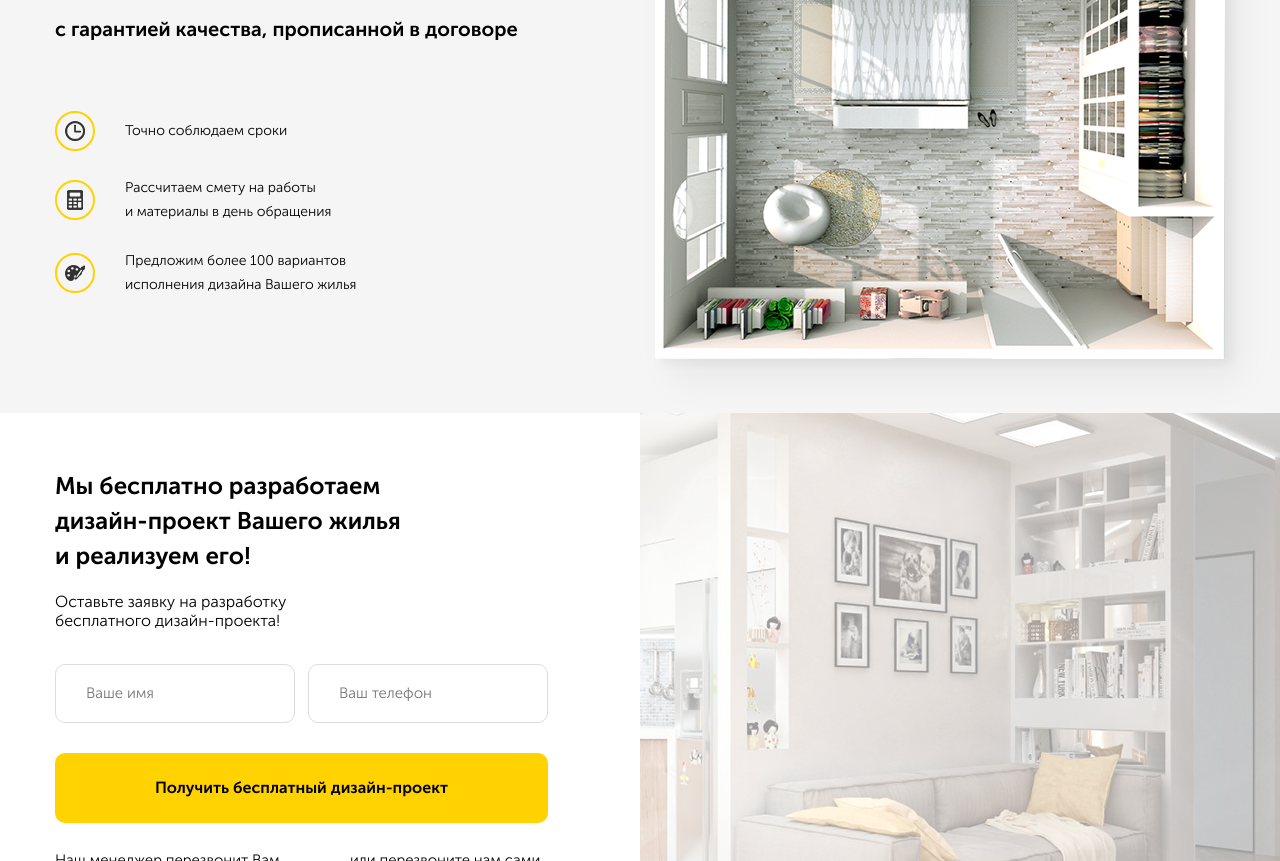
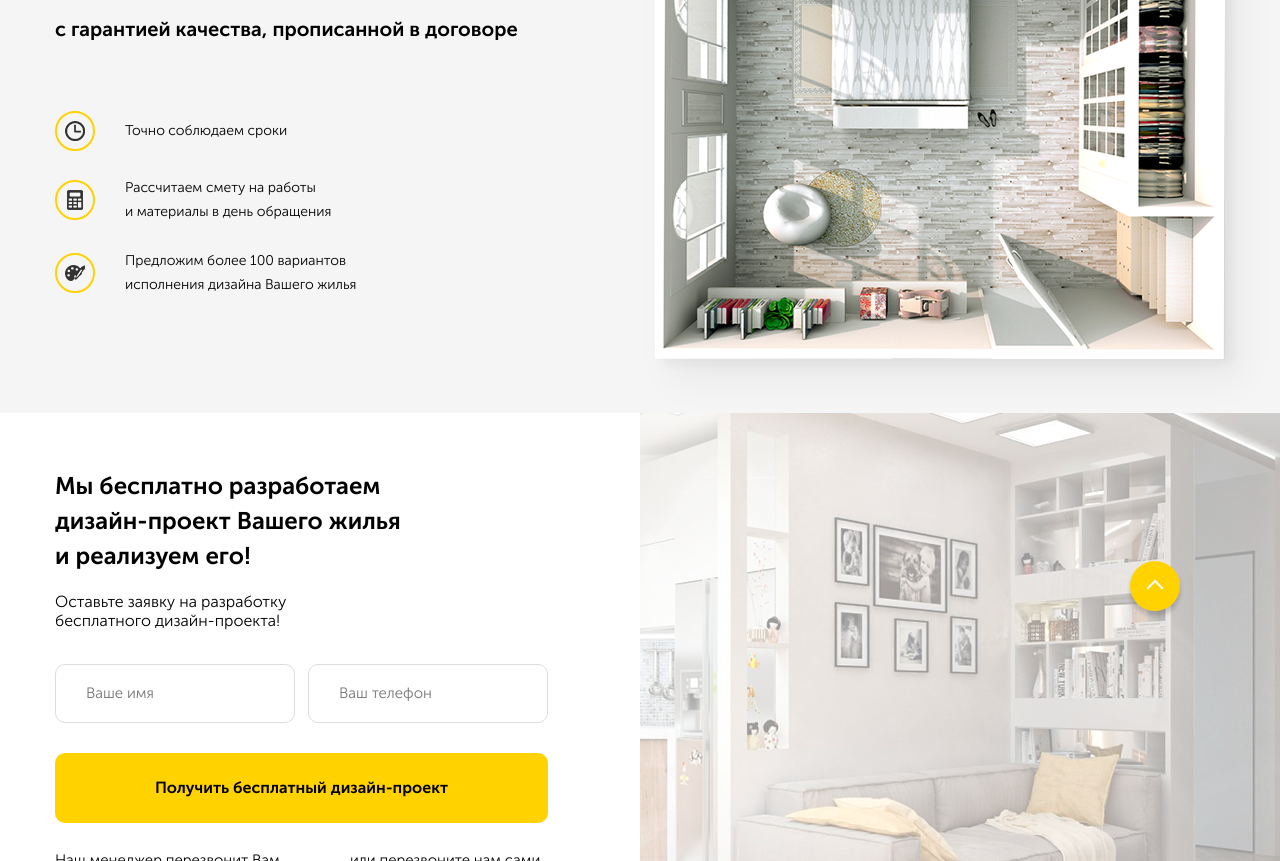
Before and after one commit to akurp/webstart, a plain HTML site: page src/index.html in a window 1280 px wide. Shown: the part 239-1100 px from the top of the page. Drawn offline with nearby package versions, Linux system fonts and the light colour scheme.

Commit message:
сделана якорная кнопка наверх

```diff
--- a/src/js/modal.js
+++ b/src/js/modal.js
@@ -8,4 +8,15 @@ $(document).ready(function(){
     close.on('click', function(){
         modal.removeClass('modal_active');
     });
+    // Подключим кнопку-якорь наверх
+    $('body').append('<button class="button-top">');
+    $('.button-top').on('click', function(){
+        $('body').animate({'scrollTop': 0}, 500);
+        $('html').animate({'scrollTop': 0}, 500); //разные браузеры работают по-разному
+    });
+    $(window).scroll(function(){
+        if($(window).scrollTop() > 50){$('.button-top').addClass('button-top_active')}
+        else{$('.button-top').removeClass('button-top_active')}
+
+    });
 });
--- a/src/sass/_interface.sass
+++ b/src/sass/_interface.sass
@@ -37,6 +37,37 @@ h1, h2, h3, p, ul, li
     &:hover
         background: lighten($main-color, 10%)
         cursor: pointer
+    &-top
+        position: fixed
+        bottom: -50px
+        right: 100px
+        width: 50px
+        height: 50px
+        border: none
+        border-radius: 50%
+        box-shadow: 0 5px 5px rgba(0,0,0,0.1), 0 5px 5px rgba(0,0,0,0.1)
+        background: $main-color
+        z-index: 10
+        outline: none
+        &:after
+            content: ''
+            width: 10px
+            height: 10px
+            border-top: 2px solid #ffffff
+            border-left: 2px solid #ffffff
+            transform: rotate(45deg)
+            position: absolute
+            top: 4px
+            bottom: 0
+            left: 0
+            right: 0
+            margin: auto
+        &_active
+            bottom: 50px
+            &:hover
+                background: lighten($main-color, 10%)
+                cursor: pointer
+
 .input
     border: 1px solid $border-input
     padding: 20px 30px
```
Also changed, not shown: src/index.html (+1 -0 lines), README.md, src/css/style.css, 1 other file.
